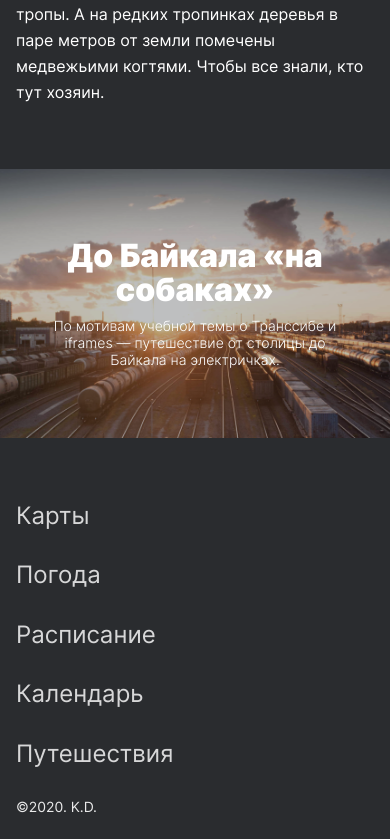
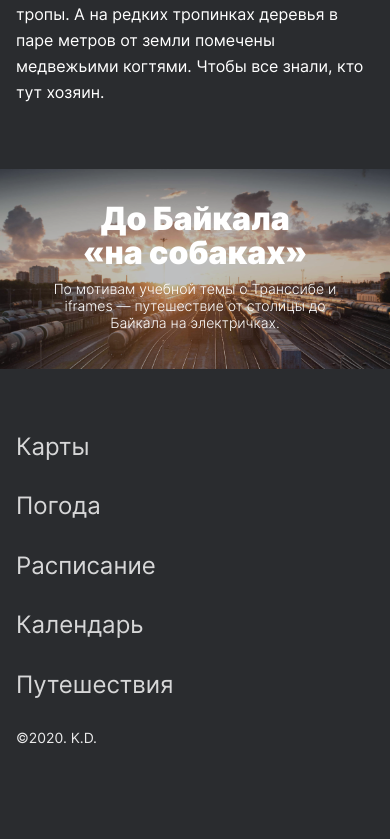
Before and after one commit to vanillabear22/russian-travel, a plain HTML site: page index.html in a window 390 px wide. Shown: the part 9264-10103 px from the top of the page. After the commit the page ends 10034 px from the top, so only its background shows below. Drawn offline with Linux system fonts and the light colour scheme.

Commit message:
last change heigt cover, font syze in place__pharagrf

```diff
--- a/blocks/cover/__overlay/cover__overlay.css
+++ b/blocks/cover/__overlay/cover__overlay.css
@@ -23,8 +23,8 @@
     opacity: 0.3;
     z-index: -1;
     transition: opacity 200ms ease-in-out;
+
   }
-
   .cover__overlay:hover:before {
     opacity: 0.8;
   }
@@ -37,11 +37,14 @@
 @media screen and (max-width: 1023px) {
     .cover__overlay {
         min-height: 480px;
+        padding-top: 1px;
+        padding-bottom: 72px;
+
     }
 }
 @media screen and (max-width: 767px) {
     .cover__overlay {
-        padding: 70px 40px;
+        padding: 33px 0;
         min-height: 200px;
     }
 }
--- a/blocks/cover/__subtitle/cover__subtitle.css
+++ b/blocks/cover/__subtitle/cover__subtitle.css
@@ -18,7 +18,7 @@
 @media screen and (max-width: 767px) {
     .cover__subtitle {
         font-size: 14px;
-        max-width: auto;
+        max-width: 288px;
         margin-top: 10px;
 
     }
--- a/blocks/cover/__title/cover__title.css
+++ b/blocks/cover/__title/cover__title.css
@@ -11,15 +11,15 @@
 }
 @media screen and (max-width: 1023px) {
     .cover__title {
-        margin-top: 70px;
-        font-size: 50px;
+
+        max-width: 550px;
     }
 }
 @media screen and (max-width: 767px) {
     .cover__title {
         margin-top: 0px;
         font-size: 32px;
-        max-width: auto;
+        max-width: 240px;
 
     }
 }
--- a/blocks/cover/cover.css
+++ b/blocks/cover/cover.css
@@ -25,5 +25,6 @@
 @media screen and (max-width: 767px) {
     .cover {
         margin: 64px 0;
+        height: 200px;
     }
 }
--- a/blocks/place/__paragraph/place__paragraph.css
+++ b/blocks/place/__paragraph/place__paragraph.css
@@ -7,7 +7,11 @@
 
 }
 
-
+@media screen and (max-width: 1023px) {
+    .place__paragraph {
+        font-size: 16px;
+    }
+}
 
 @media screen and (max-width: 767px) {
     .place__paragraph {
--- a/blocks/place/__website/place__website.css
+++ b/blocks/place/__website/place__website.css
@@ -1,5 +1,4 @@
 .place__website {
-    max-height: 100%;
     margin: 0;
     display: flex;
     flex-direction: column;
```
Also changed, not shown: index.html (+1 -0 lines), images/photo_2020-07-21_15-23-21.jpg (added).
